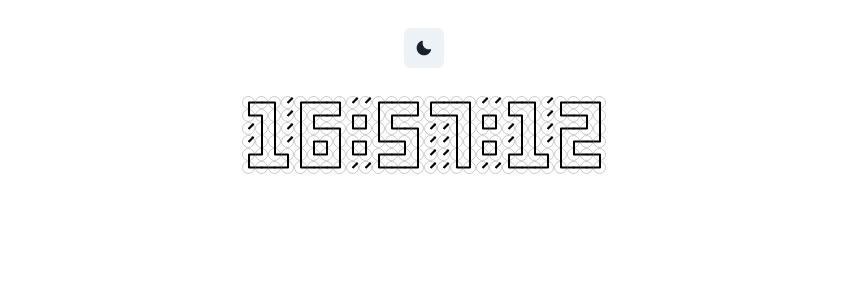
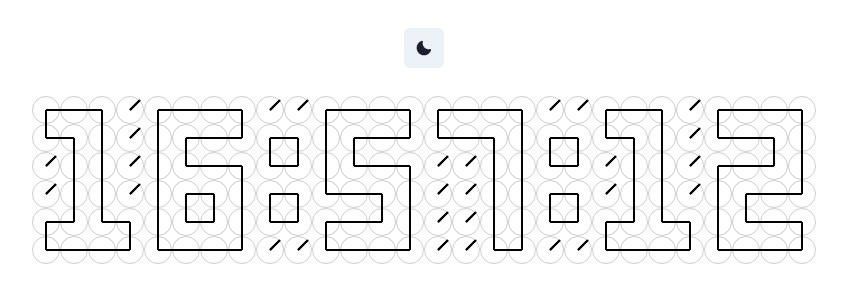
Before and after one commit to akazwz/start-page, a Next.js app: page / in a window 1280 px wide. Shown: the top 302 px of the page, without its empty margins (216-1063 px from the left). Built offline with nearby package versions, Linux system fonts and the light colour scheme.

Commit message:
add responsive

```diff
--- a/components/ClockShow.tsx
+++ b/components/ClockShow.tsx
@@ -29,6 +29,7 @@
 	height: number
 	isDark: boolean
 	isResponsive: boolean
+	xlHeight: number
 	lgHeight: number
 	mdHeight: number
 	smHeight: number
@@ -46,24 +47,24 @@
   transform-origin: bottom;
   transform: rotate(${({ rotate }) => rotate}deg);
   transition: all 1s;
-	@media only screen and (max-width: 1200px) {
+  @media only screen and (max-width: ${({ isResponsive }) => isResponsive ? 1280 : 0}px) {
     & {
-     height: ${({lgHeight})=>lgHeight || 18}px;
+      height: ${({ xlHeight }) => xlHeight || 14}px;
     }
   }
-  @media only screen and (max-width: 960px) {
+  @media only screen and (max-width: ${({ isResponsive }) => isResponsive ? 960 : 0}px) {
     & {
-      height: ${({lgHeight})=>lgHeight || 12}px;
+      height: ${({ lgHeight }) => lgHeight || 12}px;
     }
   }
-  @media only screen and (max-width: 768px) {
+  @media only screen and (max-width: ${({ isResponsive }) => isResponsive ? 768 : 0}px) {
     & {
-      height: ${({lgHeight})=>lgHeight || 6}px;
+      height: ${({ mdHeight }) => mdHeight || 6}px;
     }
   }
-  @media only screen and (max-width: 320px) {
+  @media only screen and (max-width: ${({ isResponsive }) => isResponsive ? 500 : 0}px) {
     & {
-      height: ${({lgHeight})=>lgHeight || 6}px;
+      height: ${({ smHeight }) => smHeight || 5}px;
     }
   }
 `
@@ -73,6 +74,7 @@
 	rows: number
 	size: number
 	isResponsive: boolean
+	xlSize: number
 	lgSize: number
 	mdSize: number
 	smSize: number
@@ -84,28 +86,28 @@
   grid-template-columns: repeat(${({ columns }) => columns || 4}, ${({ size }) => size || 46}px);
   grid-template-rows: repeat(${({ rows }) => rows || 6}, ${({ size }) => size || 46}px);
   align-items: center;
-  @media only screen and (max-width: 1200px) {
+  @media only screen and (max-width: ${({ isResponsive }) => isResponsive ? 1280 : 0}px) {
     & {
-      grid-template-columns: repeat(${({ columns }) => columns || 4}, ${({ lgSize }) => lgSize || 36}px);
-      grid-template-rows: repeat((${({ rows }) => rows || 6}, ${({ lgSize }) => lgSize || 36}px);
+      grid-template-columns: repeat(${({ columns }) => columns || 4}, ${({ xlSize }) => xlSize || 28}px);
+      grid-template-rows: repeat(${({ rows }) => rows || 6}, ${({ lgSize }) => lgSize || 28}px);
     }
   }
-  @media only screen and (max-width: 960px) {
+  @media only screen and (max-width: ${({ isResponsive }) => isResponsive ? 960 : 0}px) {
     & {
-      grid-template-columns: repeat(${({ columns }) => columns || 4}, ${({ mdSize }) => mdSize || 24}px);
-      grid-template-rows: repeat((${({ rows }) => rows || 6}, ${({ mdSize }) => mdSize || 24}px);
+      grid-template-columns: repeat(${({ columns }) => columns || 4}, ${({ lgSize }) => lgSize || 24}px);
+      grid-template-rows: repeat(${({ rows }) => rows || 6}, ${({ lgSize }) => lgSize || 24}px);
     }
   }
-  @media only screen and (max-width: 768px) {
+  @media only screen and (max-width: ${({ isResponsive }) => isResponsive ? 768 : 0}px) {
     & {
-      grid-template-columns: repeat(${({ columns }) => columns || 4}, ${({ smSize }) => smSize || 12}px);
-      grid-template-rows: repeat((${({ rows }) => rows || 6}, ${({ smSize }) => smSize || 12}px);
+      grid-template-columns: repeat(${({ columns }) => columns || 4}, ${({ mdSize }) => mdSize || 12}px);
+      grid-template-rows: repeat(${({ rows }) => rows || 6}, ${({ mdSize }) => mdSize || 12}px);
     }
   }
-  @media only screen and (max-width: 320px) {
+  @media only screen and (max-width: ${({ isResponsive }) => isResponsive ? 500 : 0}px) {
     & {
-      grid-template-columns: repeat(${({ columns }) => columns || 4}, ${({ smSize }) => smSize || 12}px);
-      grid-template-rows: repeat((${({ rows }) => rows || 6}, ${({ smSize }) => smSize || 12}px);
+      grid-template-columns: repeat(${({ columns }) => columns || 4}, ${({ smSize }) => smSize || 10}px);
+      grid-template-rows: repeat(${({ rows }) => rows || 6}, ${({ smSize }) => smSize || 10}px);
     }
   }
 `
@@ -118,7 +120,12 @@
 	darkLineColor: string
 	columns: number
 	rows: number
+	isResponsive: boolean
 	isDark: boolean
+	xlSize: number
+	lgSize: number
+	mdSize: number
+	smSize: number
 }
 
 interface NumberClockProps extends Partial<BaseClockProps>{
@@ -126,11 +133,33 @@
 }
 
 export const NumberClock = ({
-	value, size, columns, rows, isDark, borderColor, darkBorderColor, lineColor, darkLineColor,
+	value,
+	size,
+	columns,
+	rows,
+	isDark,
+	borderColor,
+	darkBorderColor,
+	lineColor,
+	darkLineColor,
+	isResponsive,
+	xlSize,
+	lgSize,
+	mdSize,
+	smSize,
 }: NumberClockProps) => {
 	const data = SwitchNumber(value)
 	return (
-		<BlockContainer columns={columns} rows={rows} size={size}>
+		<BlockContainer
+			columns={columns}
+			rows={rows}
+			size={size}
+			isResponsive={isResponsive || true}
+			xlSize={xlSize}
+			lgSize={lgSize}
+			mdSize={mdSize}
+			smSize={smSize}
+		>
 			{data.map((value, index,) => (
 				<ClockContainer
 					key={'clock-number-container-' + index}
@@ -144,6 +173,11 @@
 						darkColor={darkLineColor}
 						rotate={value[0]}
 						isDark={isDark || false}
+						isResponsive={isResponsive || true}
+						xlHeight={xlSize! / 2}
+						lgHeight={lgSize! / 2}
+						mdHeight={mdSize! / 2}
+						smHeight={smSize! / 2}
 					/>
 					<ClockLine
 						height={size! / 2}
@@ -151,6 +185,11 @@
 						darkColor={darkLineColor}
 						rotate={value[1]}
 						isDark={isDark || false}
+						isResponsive={isResponsive || true}
+						xlHeight={xlSize! / 2}
+						lgHeight={lgSize! / 2}
+						mdHeight={mdSize! / 2}
+						smHeight={smSize! / 2}
 					/>
 				</ClockContainer>
 			))}
@@ -183,11 +222,33 @@
 }
 
 export const SymbolClock = ({
-	value, size, columns, rows, isDark, borderColor, darkBorderColor, lineColor, darkLineColor,
+	value,
+	size,
+	columns,
+	rows,
+	isDark,
+	borderColor,
+	darkBorderColor,
+	lineColor,
+	darkLineColor,
+	isResponsive,
+	xlSize,
+	lgSize,
+	mdSize,
+	smSize,
 }: SymbolClockProps) => {
 	const data = SwitchSymbol(value)
 	return (
-		<BlockContainer columns={columns || 2} rows={rows} size={size}>
+		<BlockContainer
+			columns={columns || 2}
+			rows={rows}
+			size={size}
+			isResponsive={isResponsive || true}
+			xlSize={xlSize}
+			lgSize={lgSize}
+			mdSize={mdSize}
+			smSize={smSize}
+		>
 			{data.map((value, index,) => (
 				<ClockContainer
 					key={'clock-symbol-container-' + index}
@@ -201,6 +262,11 @@
 						darkColor={darkLineColor}
 						rotate={value[0]}
 						isDark={isDark || false}
+						isResponsive={isResponsive || true}
+						xlHeight={xlSize! / 2}
+						lgHeight={lgSize! / 2}
+						mdHeight={mdSize! / 2}
+						smHeight={smSize! / 2}
 					/>
 					<ClockLine
 						height={size! / 2}
@@ -208,6 +274,11 @@
 						darkColor={darkLineColor}
 						rotate={value[1]}
 						isDark={isDark || false}
+						isResponsive={isResponsive || true}
+						xlHeight={xlSize! / 2}
+						lgHeight={lgSize! / 2}
+						mdHeight={mdSize! / 2}
+						smHeight={smSize! / 2}
 					/>
 				</ClockContainer>
 			))}
--- a/pages/index.tsx
+++ b/pages/index.tsx
@@ -41,7 +41,7 @@
 		return () => clearInterval(interval)
 	}, [])
 
-	const baseSize = 13
+	const baseSize = 36
 
 	return (
 		<>
```
